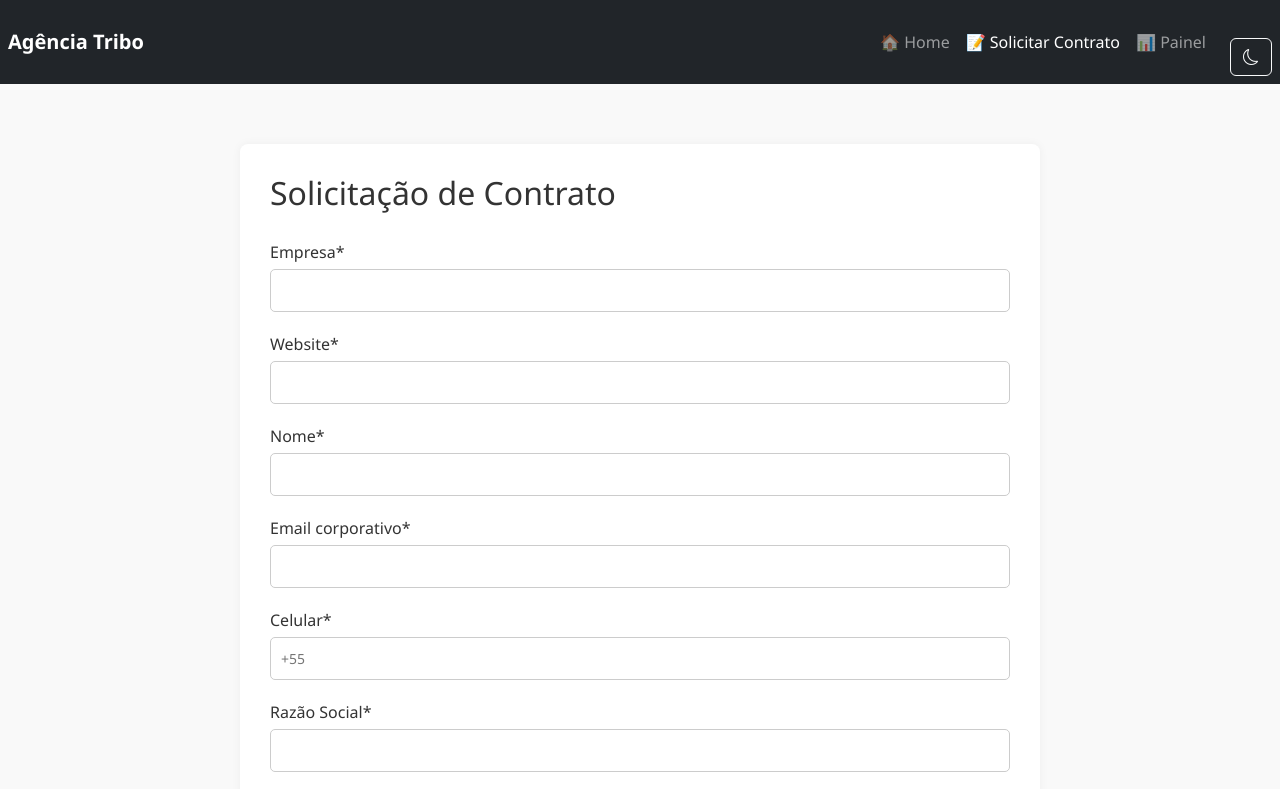
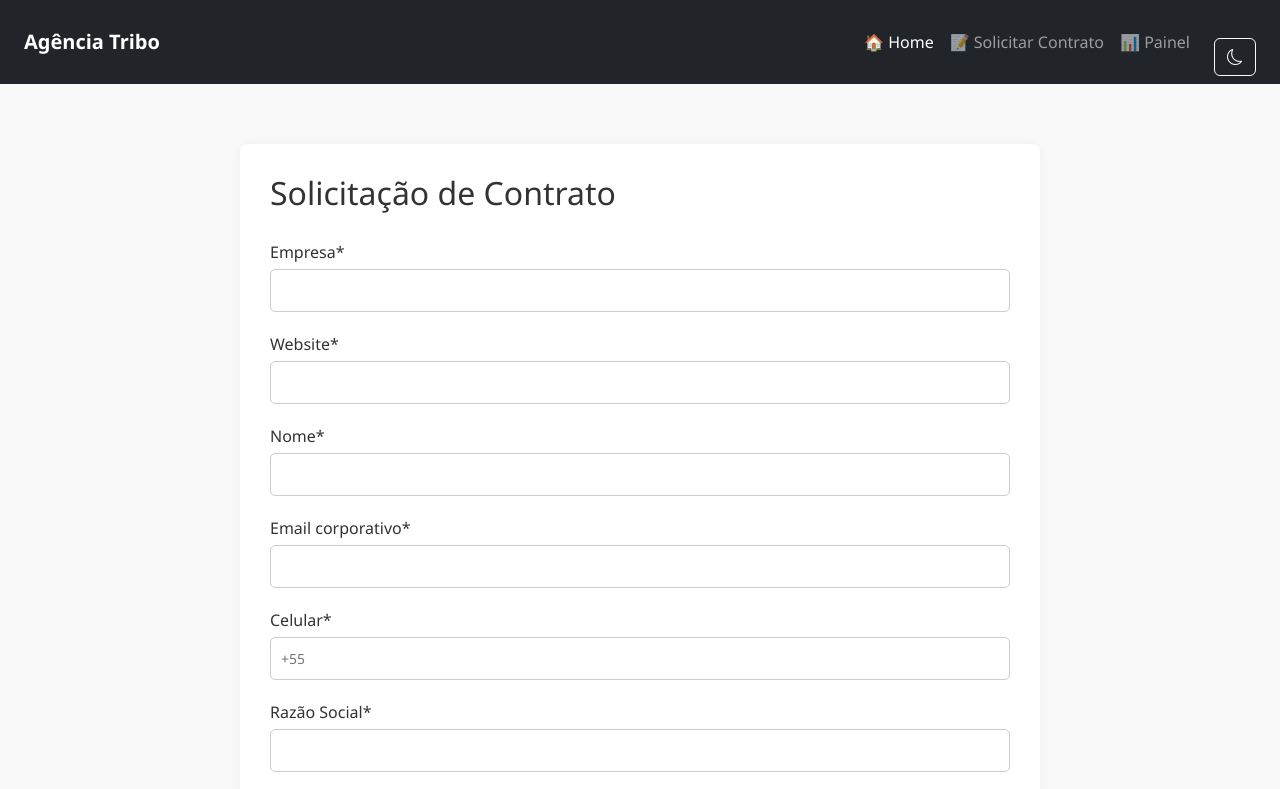
Before and after one commit to seo-react/automacao-contratos, a website: page solicitar.html in a window 1280 px wide. Shown: the top 789 px of the page. Drawn offline with nearby package versions, Linux system fonts and the light colour scheme.

```diff
--- a/solicitar.html
+++ b/solicitar.html
@@ -75,7 +75,6 @@
       font-size: 16px;
       cursor: pointer;
     }
-
 button[type="submit"] {
   display: block;
   width: 100%;
@@ -94,12 +93,12 @@
 </head>
 <body>
   <!-- Menu -->
-  <nav class="navbar navbar-expand-lg navbar-dark bg-dark px-2">
+    <nav class="navbar navbar-expand-lg navbar-dark bg-dark px-4">
     <a class="navbar-brand fw-bold" href="/">Agência Tribo</a>
     <div class="collapse navbar-collapse">
       <ul class="navbar-nav ms-auto">
-      <li class="nav-item"><a class="nav-link" href="/">🏠 Home</a></li>
-      <li class="nav-item"><a class="nav-link active" href="/solicitar">📝 Solicitar Contrato</a></li>
+        <li class="nav-item"><a class="nav-link active" href="/">🏠 Home</a></li>
+        <li class="nav-item"><a class="nav-link" href="/solicitar">📝 Solicitar Contrato</a></li>
         <li class="nav-item"><a class="nav-link" href="/admin">📊 Painel</a></li>
       </ul>
     </div>
```
Lines whose indentation alone changed are shown as unchanged.
